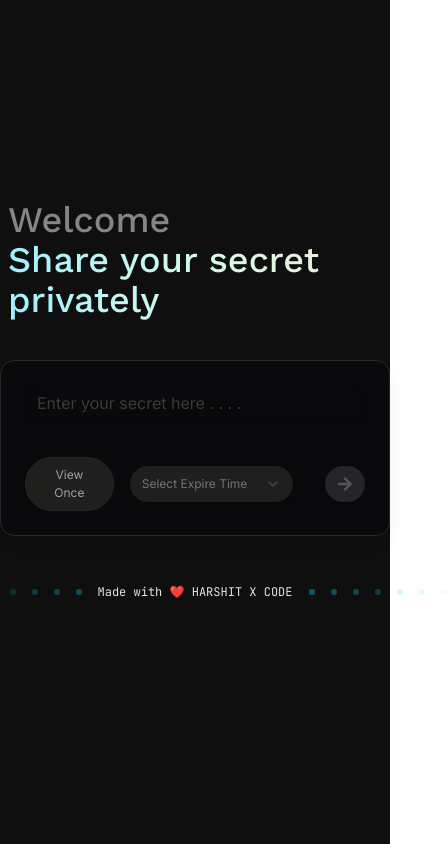
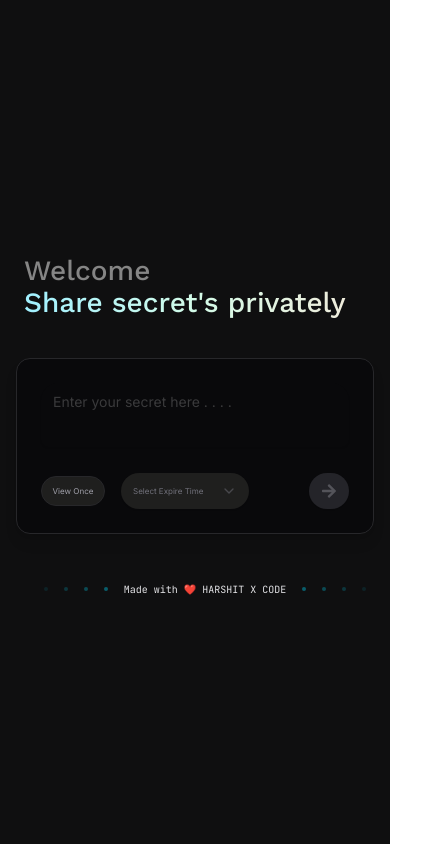
Before and after one commit to Harshit-Parmar555/Privex, a React (Vite) app: page / in a window 390 px wide. Shown: the whole page, 447 px wide, since content can reach past the window. Built offline with nearby package versions, Linux system fonts and the light colour scheme.

Commit message:
feat: make the app responsive

```diff
--- a/src/pages/Home.jsx
+++ b/src/pages/Home.jsx
@@ -3,6 +3,7 @@ import { useNavigate } from "react-router-dom";
 
 // Components
 import { Input } from "@/components/ui/input";
+import { Textarea } from "@/components/ui/textarea";
 import { Button } from "@/components/ui/button";
 import { Toggle } from "@radix-ui/react-toggle";
 import {
@@ -19,6 +20,9 @@ import {
 import { FaArrowRight } from "react-icons/fa";
 
 import { useSecretStore } from "@/store/useSecretStore";
+import toast from "react-hot-toast";
+
+import Loader from "@/custom/Loader";
 
 const EXPIRE_OPTIONS = [
   { label: "5 minutes", value: "5m" },
@@ -38,6 +42,7 @@ const Home = () => {
 
   const navigate = useNavigate();
 
+  // Helper to get expireAt date string in ISO format
   const getExpireDate = (expireValue) => {
     const now = new Date();
     let ms = 0;
@@ -46,35 +51,46 @@ const Home = () => {
     return new Date(now.getTime() + ms).toISOString();
   };
 
-  // Handler for sending the secret (implement API call here)
+  // Handler for sending the secret
   const handleSend = async () => {
-    if (!secret || !expire) return;
+    if (!secret.trim() || !expire) {
+      toast.error("Please select an expiration time.");
+      return;
+    }
+    if (secret.length > 1000) {
+      toast.error("Secret is too long (max 1000 characters).");
+      return;
+    }
     const expireAt = getExpireDate(expire);
     await generateLink(secret, expireAt, viewOnce);
     // After generating, redirect to success page
+    setSecret("");
+    setExpire("");
+    setViewOnce(false);
     navigate("/success");
   };
 
   return (
-    <div className="w-full h-screen bg-[#0f0f10] flex justify-center ">
-      <div className="w-full max-w-3xl  flex flex-col gap-8 mt-48">
+    <div className="w-full h-dvh bg-[#0f0f10] flex items-center justify-center overflow-hidden">
+      <div className="w-full max-w-3xl  px-4 flex flex-col gap-8">
         {/* Header */}
-        <div className="p-2">
-          <h1 className="font-[Work_sans] text-4xl font-medium text-[#858585]">
+        <header className="p-2">
+          <h1 className="text-[28px] md:text-[40px] font-[Work_sans] text-4xl font-medium text-[#858585]">
             Welcome
           </h1>
-          <h2 className="font-[Work_sans] text-4xl font-medium bg-gradient-to-r from-[#a0f0ff] via-[#d3fbe8] to-[#f2eada] text-transparent bg-clip-text">
-            Share your secret privately
+          <h2 className="text-[28px]  md:text-[40px] font-[Work_sans] text-4xl font-medium bg-gradient-to-r from-[#a0f0ff] via-[#d3fbe8] to-[#f2eada] text-transparent bg-clip-text">
+            Share secret's privately
           </h2>
-        </div>
+        </header>
 
         {/* Secret Input Card */}
-        <div className="w-full min-h-44 bg-zinc-950 rounded-xl border border-zinc-800 flex flex-col justify-between gap-6 p-6 shadow-lg">
-          <Input
-            className="text-zinc-400 flex rounded-md border-input ring-offset-background placeholder:text-white/20 focus-visible:outline-none focus-visible:ring-ring disabled:cursor-not-allowed disabled:opacity-50 w-full rounded-t-[18px] text-[16px] resize-none border-0 focus:ring-0 focus-visible:ring-0 focus-visible:ring-offset-0 caret-[#80FFF9] font-[Inter] overflow-auto"
+        <section className="w-full min-h-44  bg-zinc-950 rounded-xl border border-zinc-800 flex flex-col justify-between gap-6 p-6 shadow-lg">
+          <Textarea
+            className="text-zinc-400 flex rounded-md border-input ring-offset-background placeholder:text-white/20 focus-visible:outline-none focus-visible:ring-ring disabled:cursor-not-allowed disabled:opacity-50 w-full rounded-t-[18px] text-[14px] md:text-[16px] resize-none border-0 focus:ring-0 focus-visible:ring-0 focus-visible:ring-offset-0 caret-[#80FFF9] font-[Inter] overflow-auto"
             placeholder="Enter your secret here . . . ."
             value={secret}
             onChange={(e) => setSecret(e.target.value)}
+            maxLength={1000}
           />
 
           <div className="flex items-center justify-between gap-8">
@@ -83,7 +99,7 @@ const Home = () => {
               <Toggle
                 pressed={viewOnce}
                 onPressedChange={setViewOnce}
-                className={`px-4 py-2 font-[Inter] text-[12px] rounded-full transition-colors
+                className={`w-16  py-2 font-[Inter] text-[8px] rounded-full transition-colors
                   ${
                     viewOnce
                       ? "bg-blue-800/20 text-blue-400 border border-blue-700/20"
@@ -95,10 +111,10 @@ const Home = () => {
                 View Once
               </Toggle>
               <Select value={expire} onValueChange={setExpire}>
-                <SelectTrigger className="w-[180px] bg-[#1f1f1e] text-zinc-400 font-[Inter] text-[12px] rounded-full border-none">
+                <SelectTrigger className="w-32  bg-[#1f1f1e] text-zinc-400 font-[Inter] text-[8px] rounded-full border-none">
                   <SelectValue placeholder="Select Expire Time" />
                 </SelectTrigger>
-                <SelectContent className="bg-[#1f1f1e] text-white border-none rounded-md shadow-lg">
+                <SelectContent className="bg-[#090909] border-[1px] border-zinc-900 text-white rounded-md shadow-lg">
                   <SelectGroup>
                     <SelectLabel className="text-zinc-400 text-xs">
                       Expire After
@@ -128,39 +144,39 @@ const Home = () => {
               disabled={!secret}
               onClick={handleSend}
             >
-              <FaArrowRight />
+              {generatingLink ? <Loader color="black" /> : <FaArrowRight />}
             </Button>
           </div>
-        </div>
+        </section>
 
-        <div className="flex items-center justify-center w-full mt-4 ">
+        <footer className="flex items-center justify-center w-full mt-4">
           {/* Left dots */}
           <div className="flex gap-4 opacity-40">
-            {[...Array(7)].map((_, i) => (
+            {[...Array(5)].map((_, i) => (
               <span
                 key={`left-dot-${i}`}
-                className={`w-1.5 h-1.5 rounded-full bg-cyan-400`}
-                style={{ opacity: i / 7 }}
+                className={`w-1 h-1 rounded-full bg-cyan-400`}
+                style={{ opacity: i / 4 }}
               />
             ))}
           </div>
 
           {/* Title */}
-          <h2 className="mx-4 text-xs font-[JetBrains_Mono]  text-zinc-200 whitespace-nowrap">
+          <h2 className="mx-4 text-[10px] font-[JetBrains_Mono]  text-zinc-200 whitespace-nowrap">
             Made with ❤️ HARSHIT X CODE
           </h2>
 
           {/* Right dots */}
           <div className="flex gap-4 opacity-40">
-            {[...Array(7)].map((_, i) => (
+            {[...Array(4)].map((_, i) => (
               <span
                 key={`right-dot-${i}`}
-                className={`w-1.5 h-1.5 rounded-full bg-cyan-400`}
-                style={{ opacity: (7 - i) / 7 }}
+                className={`w-1 h-1 rounded-full bg-cyan-400`}
+                style={{ opacity: (4 - i) / 4 }}
               />
             ))}
           </div>
-        </div>
+        </footer>
       </div>
     </div>
   );
--- a/src/pages/Success.jsx
+++ b/src/pages/Success.jsx
@@ -1,12 +1,7 @@
-import React from "react";
+import React, { useState } from "react";
 import { Button } from "@/components/ui/button";
-import { FaCopy, FaRedo } from "react-icons/fa";
-import { useState } from "react";
-
+import { FaCopy, FaRedo, FaArrowLeft, FaCheck } from "react-icons/fa";
 import { useNavigate } from "react-router-dom";
-
-import { FaArrowLeft } from "react-icons/fa";
-
 import { useSecretStore } from "@/store/useSecretStore";
 
 const Success = ({}) => {
@@ -35,8 +30,8 @@ const Success = ({}) => {
   }, [generatedLink, navigate]);
 
   return (
-    <div className="w-full min-h-screen bg-[#0f0f10] flex items-center justify-center font-sans">
-      <div className="w-full max-w-xl flex flex-col gap-6">
+    <div className="w-full min-h-screen bg-[#0f0f10] flex items-center justify-center font-sans overflow-hidden">
+      <div className="w-full max-w-xl px-4 flex flex-col gap-6">
         <header className="px-2 mb-2 flex items-center gap-2">
           <Button
             className="rounded-full p-2 bg-[#18181b] text-zinc-400 hover:bg-zinc-900"
@@ -45,7 +40,7 @@ const Success = ({}) => {
           >
             <FaArrowLeft />
           </Button>
-          <h2 className="font-[Work_sans] text-2xl font-semibold bg-gradient-to-r from-[#a0f0ff] via-[#d3fbe8] to-[#f2eada] text-transparent bg-clip-text ml-2">
+          <h2 className="font-[Work_sans] text-[24px] md:text-[40px] font-semibold bg-gradient-to-r from-[#a0f0ff] via-[#d3fbe8] to-[#f2eada] text-transparent bg-clip-text ml-2">
             Your Secret Link is Ready!
           </h2>
         </header>
@@ -63,10 +58,11 @@ const Success = ({}) => {
                 <Button
                   onClick={handleCopy}
                   className={`rounded-md px-3 py-2 flex items-center gap-2 font-[Inter] text-sm shadow-md
-                    ${copied ? " text-blue-200" : " text-white/40 "}
+                    ${copied ? " text-green-400" : " text-white/40 "}
                   `}
+                  aria-label={copied ? "Copied" : "Copy link"}
                 >
-                  <FaCopy />
+                  {copied ? <FaCheck className="animate-scale" /> : <FaCopy />}
                 </Button>
               </div>
             </div>
@@ -78,13 +74,13 @@ const Success = ({}) => {
 
         {/* Generate New Link Button */}
         <Button
-          className="w-full rounded-md px-5 py-3 flex items-center justify-center gap-2 font-[Inter] text-sm text-white/80 bg-white/10  shadow-lg"
+          className="w-full rounded-md px-5 py-6 flex items-center justify-center gap-2 font-[Inter] text-xs text-zinc-200 bg-zinc-900  shadow-lg"
           onClick={() => {
             resetLink();
             navigate("/");
           }}
         >
-          <FaRedo />
+
           Generate One More Link
         </Button>
       </div>
```
Also changed, not shown: src/pages/ReadSecret.jsx (+18 -16 lines).
